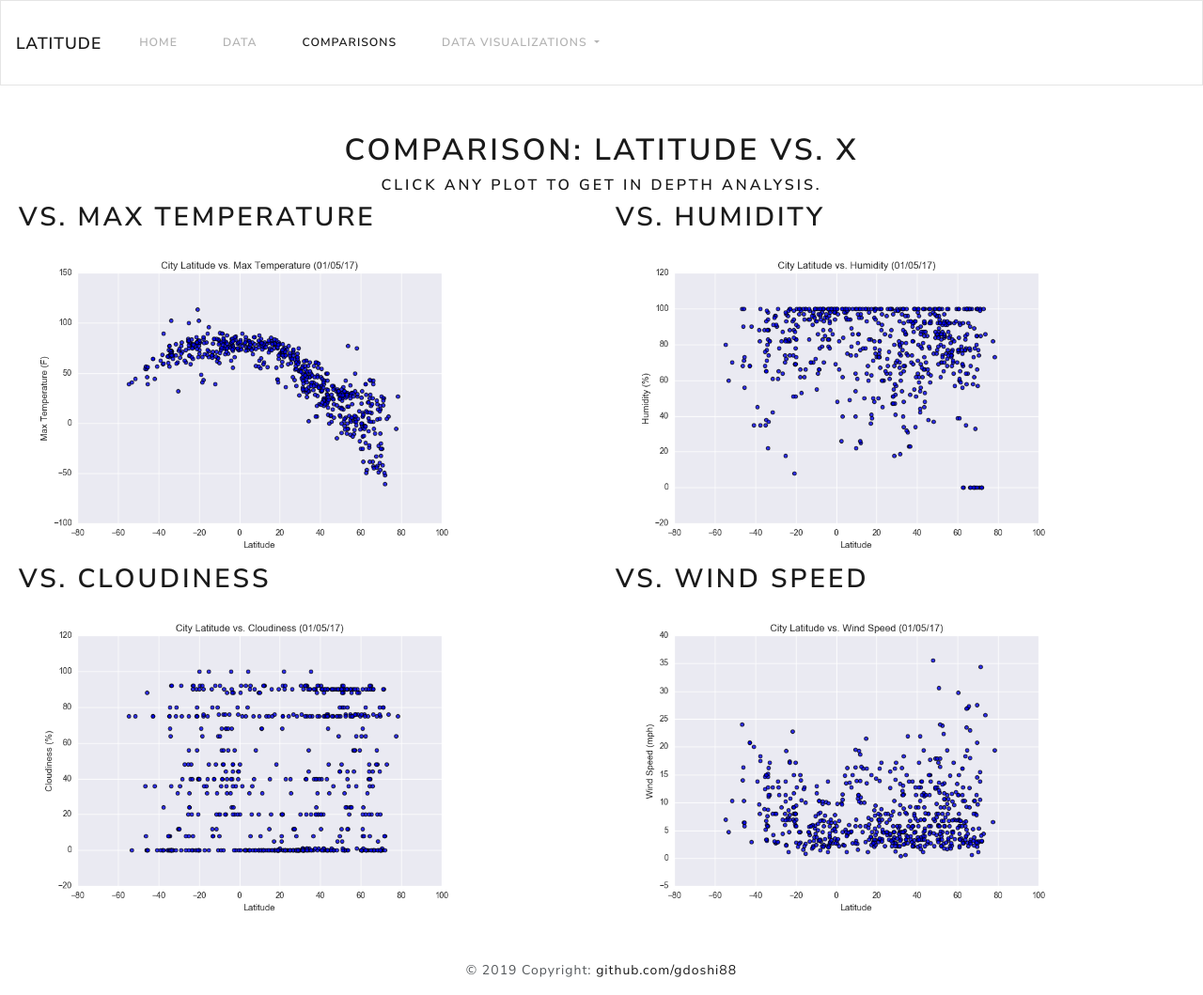
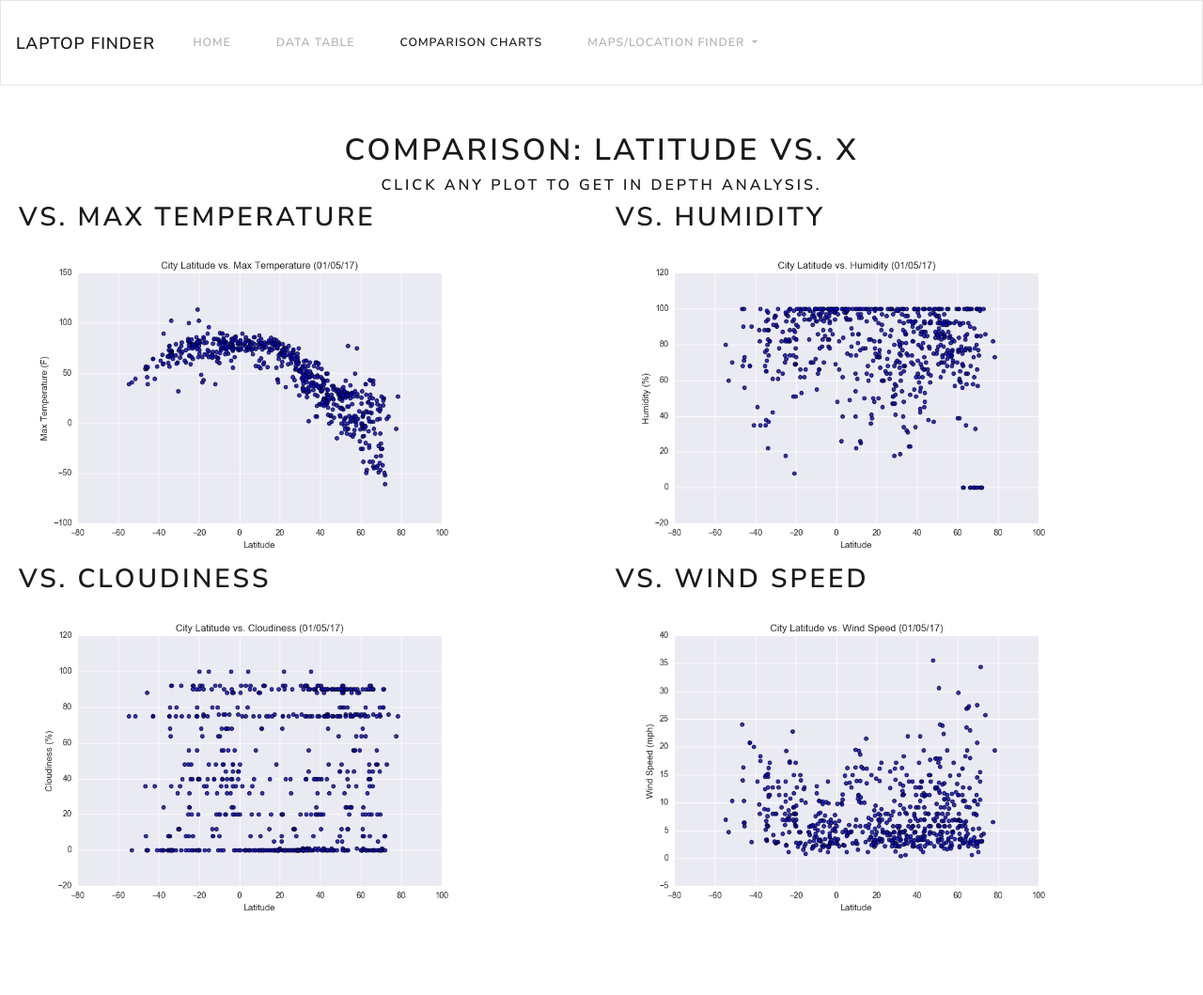
Before and after one commit to gdoshi88/Laptop-Finder-Project-2, a plain HTML site: page Gautam HTML Homework/comparisons page/index.html in a window 1280 px wide. Shown: the whole page at 94% size. After the commit the page ends 1006 px from the top, so only its background shows below. Drawn offline with nearby package versions, Linux system fonts and the light colour scheme; files that its build step writes are made by us from their sources.

Commit message:
First Commit

```diff
--- a/Gautam HTML Homework/comparisons page/index.html
+++ b/Gautam HTML Homework/comparisons page/index.html
@@ -2,7 +2,7 @@
 <html land="en-us">
   <head>
     <meta charset="UTF-8" />
-    <title>Latitude-Data</title>
+    <title>Laptop Finder</title>
     <link
       href="https://stackpath.bootstrapcdn.com/bootswatch/4.3.1/lux/bootstrap.min.css"
       rel="stylesheet"
@@ -16,7 +16,7 @@
   </head>
   <body>
     <nav class="navbar navbar-expand-lg navbar-light bg-light">
-      <a class="navbar-brand" href="../landing page/index.html">Latitude</a>
+      <a class="navbar-brand" href="../landing page/index.html">Laptop Finder</a>
       <button
         class="navbar-toggler"
         type="button"
@@ -36,11 +36,11 @@
             >
           </li>
           <li class="nav-item">
-            <a class="nav-link" href="../data page/index.html">Data</a>
+            <a class="nav-link" href="../data page/index.html">Data Table</a>
           </li>
           <li class="nav-item active">
             <a class="nav-link" href="index.html"
-              >Comparisons</a
+              >Comparison Charts</a
             >
           </li>
           <li class="nav-item dropdown">
@@ -51,7 +51,7 @@
               aria-haspopup="true"
               aria-expanded="false"
             >
-              Data Visualizations
+              Maps/Location Finder
             </a>
             <div class="dropdown-menu" aria-labelledby="navbarDropdownMenuLink">
               <a class="dropdown-item" href="../visualization-page-1/index.html"
@@ -108,9 +108,9 @@
                     </div>
                 </div>
             </div>
-            <footer class="page-footer font-small blue">
+<!--            <footer class="page-footer font-small blue">
               <div class="footer-copyright text-center py-3">© 2019 Copyright:
               <a href="https://github.com/gdoshi88">github.com/gdoshi88</a>
               </div>
-              </footer>
+              </footer> -->
     </body>
```
Also changed, not shown: Gautam HTML Homework/data page/index.html (+7 -7 lines), Gautam HTML Homework/visualization-page-1/index.html (+8 -8 lines), Gautam HTML Homework/visualization-page-3/index.html (+7 -7 lines), Gautam HTML Homework/visualization-page-4/index.html (+7 -7 lines).
